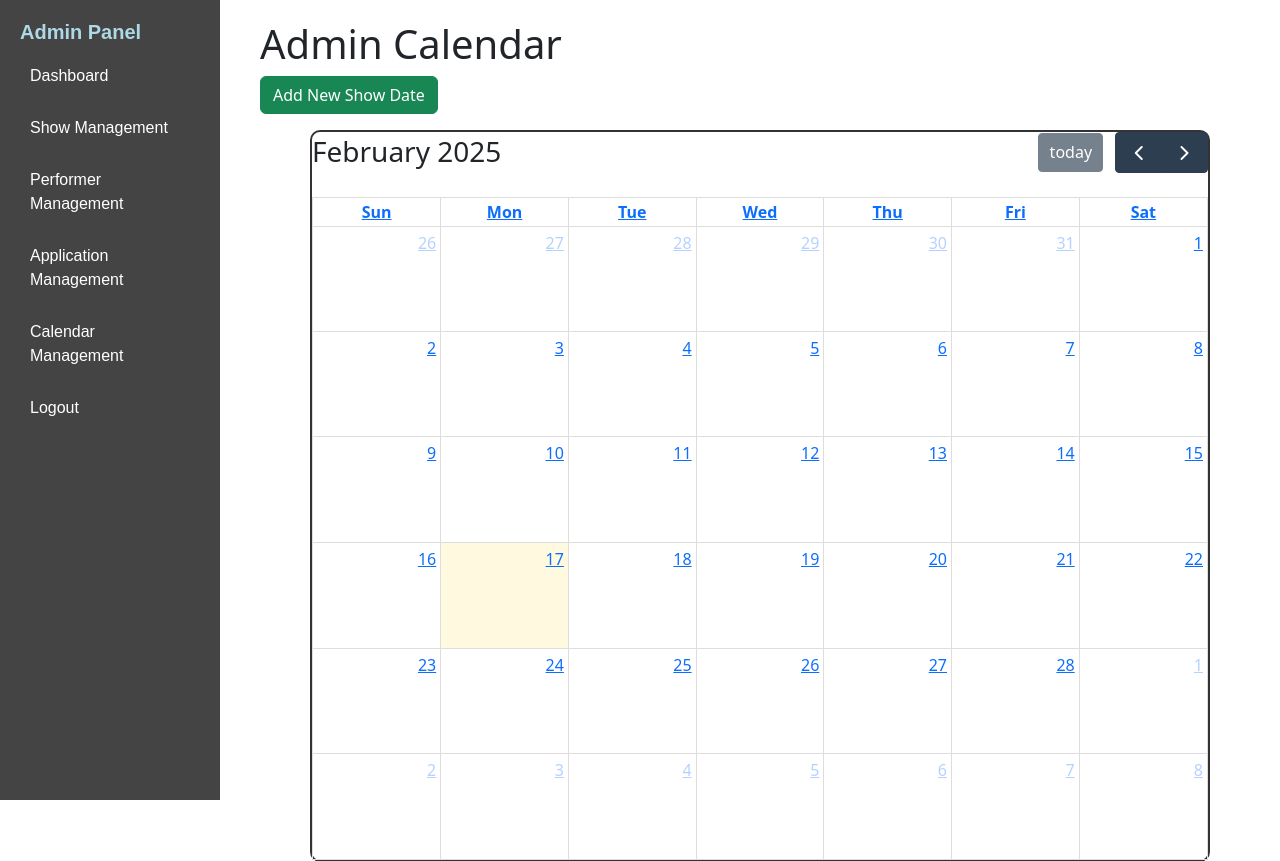
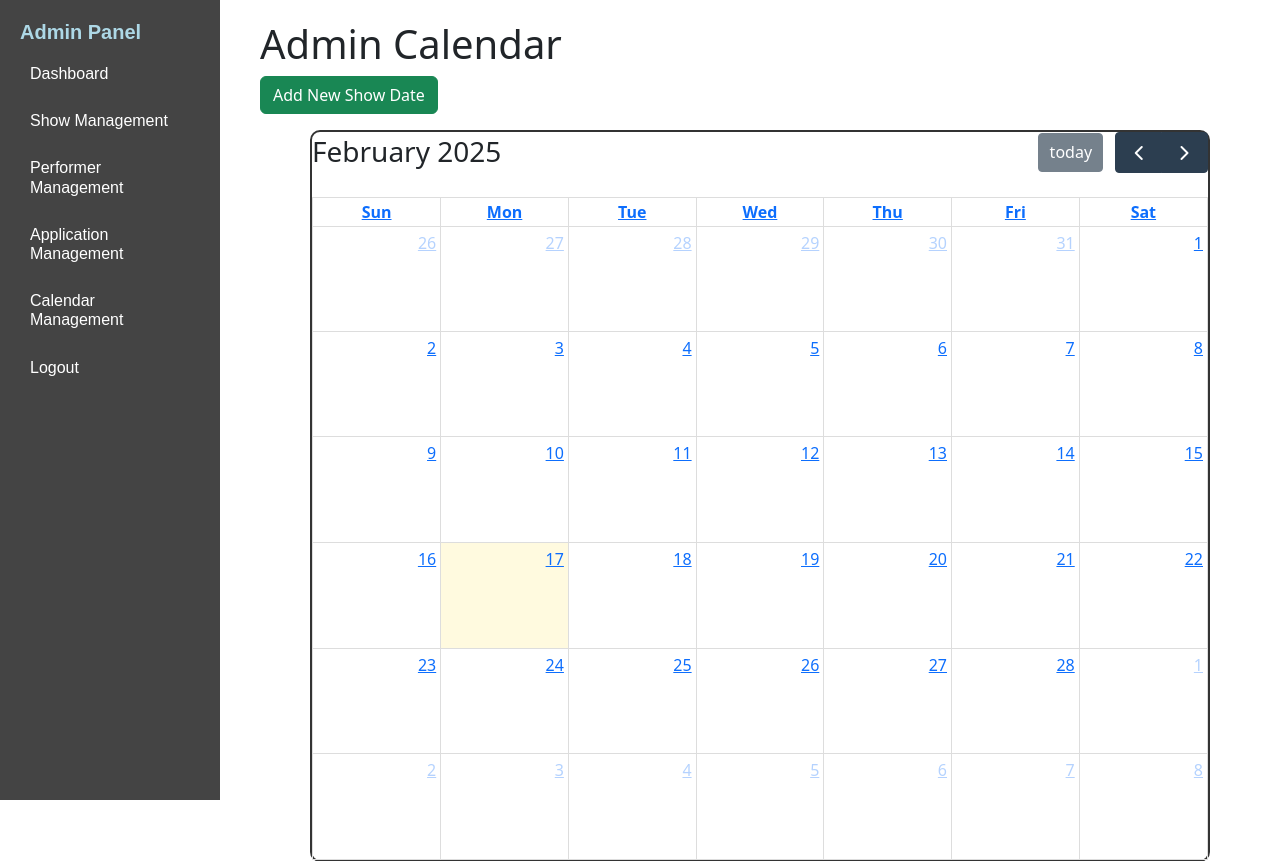
Before and after one commit to GrapevineEscape/MysteriesInMotion-Public, a Flask app: template app/templates/admin/calendar.html in a window 1280 px wide. Shown: the top 861 px of the page. Run offline with Flask 3, Linux system fonts and the light colour scheme; the template is opened without the code that fills it, so the values that code supplies are empty; some libraries are stand-ins or nearby versions.

```diff
--- a/app/static/css/style.css
+++ b/app/static/css/style.css
@@ -3,7 +3,6 @@ body {
     padding: 0;
     font-family: 'Arial', sans-serif;
 }
-
 
 /* Force consistent font across all admin pages, overriding Bootstrap */
 .admin-sidebar {
@@ -14,7 +13,6 @@ body {
 .admin-sidebar ul li a {
     font-family: 'Arial', sans-serif !important;
 }
-
 
 /* Sidebar Styles */
 .sidebar {
@@ -92,6 +90,12 @@ body {
     display: block !important;
 }
 
+/* 🔹 Fix Line Spacing to Match Admin Dashboard */
+.admin-sidebar ul li,
+.admin-sidebar ul li a {
+    line-height: 1.2 !important; /* Ensures sidebar spacing is consistent */
+}
+
 /* 🔹 Ensure Admin Sidebar Links Remain Correct */
 .admin-sidebar ul li a {
     color: white !important;
```
